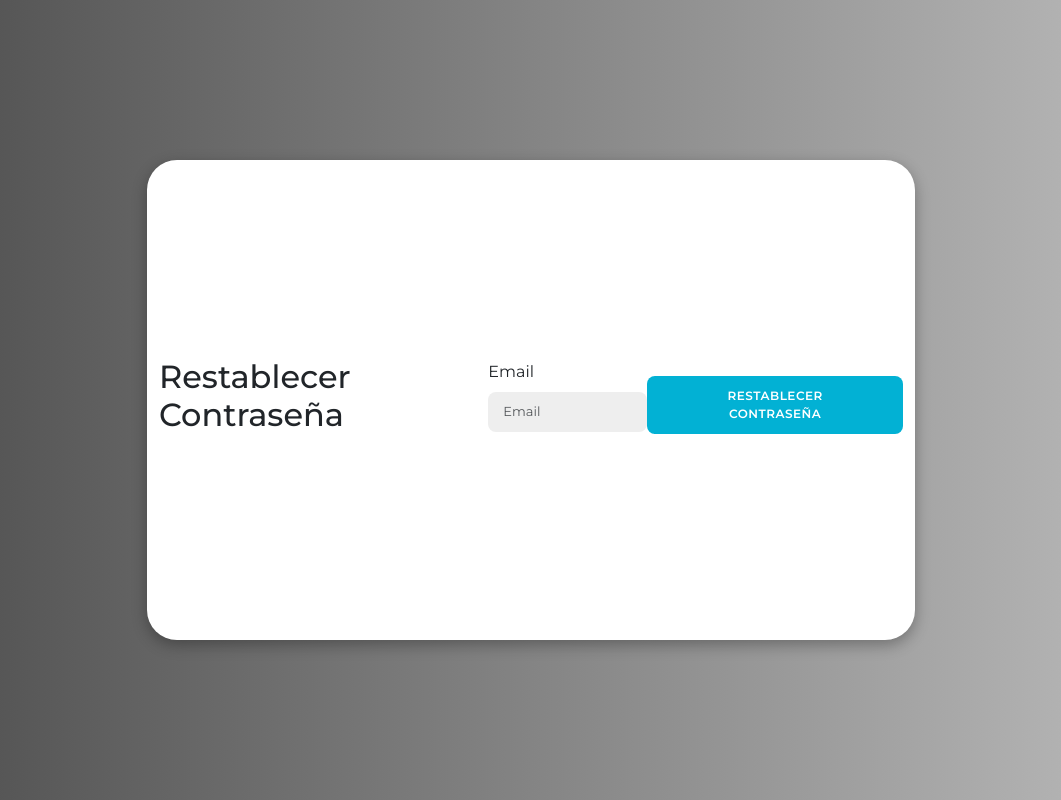
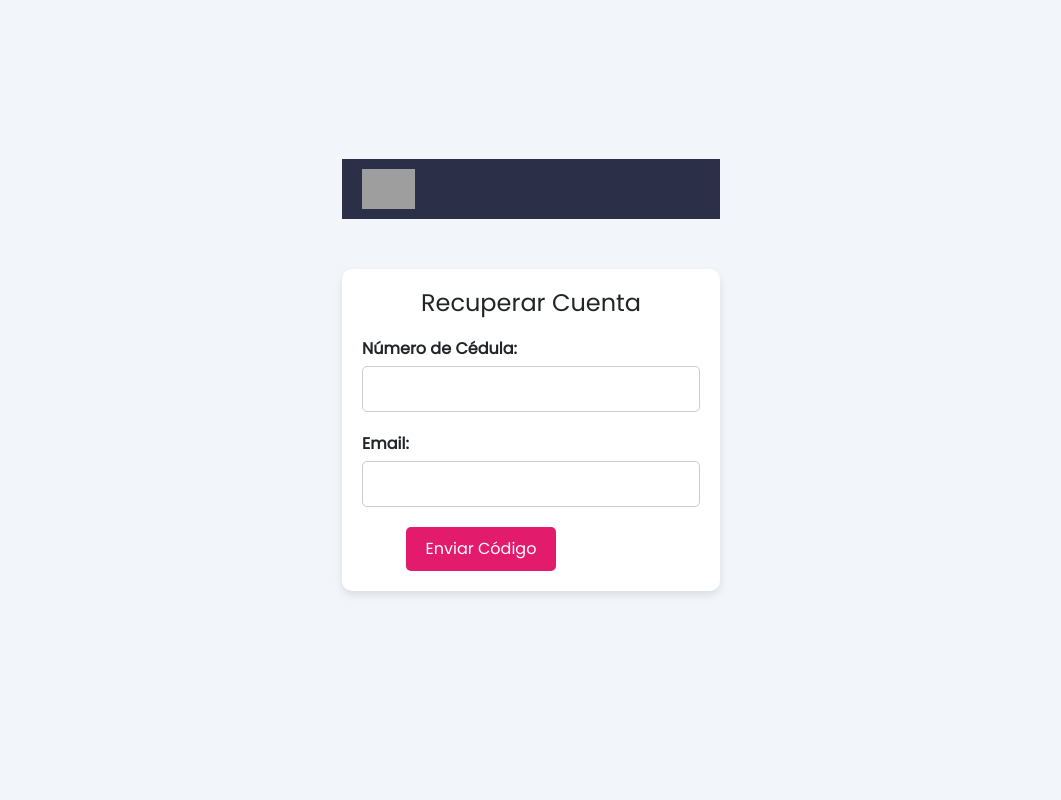
Before and after one commit to Mix-agames12/Politech-ISW2, a React (Create React App) app: page /password-reset in a window 1280 px wide. Shown: the whole page, without its empty margins (109-1170 px from the left). Built offline with nearby package versions, Linux system fonts and the light colour scheme; grey boxes are pictures that could not be loaded.

Commit message:
-Cambio login y registro

```diff
--- a/package.json
+++ b/package.json
@@ -6,6 +6,7 @@
     "@testing-library/jest-dom": "^5.17.0",
     "@testing-library/react": "^13.4.0",
     "@testing-library/user-event": "^13.5.0",
+    "bcryptjs": "^2.4.3",
     "bootstrap": "^5.3.3",
     "firebase": "^10.12.3",
     "react": "^18.3.1",
--- a/src/Login.css
+++ b/src/Login.css
@@ -1,4 +1,3 @@
-/* src/Login.css */
 @import url('https://fonts.googleapis.com/css?family=Montserrat:300,400,500,600,700&display=swap');
 
 * {
@@ -24,9 +23,9 @@ body {
   border-radius: 30px;
   box-shadow: 0 5px 15px rgba(0, 0, 0, 0.3);
   overflow: hidden;
-  width: 768px;
+  width: 800px;
   max-width: 100%;
-  min-height: 480px;
+  min-height: 500px;
   display: flex;
   align-items: center;
   position: relative;
@@ -62,11 +61,11 @@ body {
   text-transform: uppercase;
   margin-top: 10px;
   cursor: pointer;
-  transition: background-color 0.3s ease; /* Añade una transición suave */
+  transition: background-color 0.3s ease;
 }
 
 .container button:hover {
-  background-color: #0177a9; /* Color al pasar el mouse */
+  background-color: #0177a9;
 }
 
 .container button.hidden {
@@ -171,9 +170,20 @@ body {
   z-index: 1000;
 }
 
+.overlay-panel h1 {
+  font-size: 60px;
+  margin: 20px 0;
+}
+
+.container.right-panel-active .overlay-container {
+  transform: translateX(-100%);
+  border-radius: 0 150px 100px 0;
+}
+
 .overlay {
-  background: linear-gradient(to right, #4d4d4d, #bbbbbb);
-  color: #ffffff;
+  background: linear-gradient(to right, #00c8f0, #073298);
+  height: 100%;
+  color: #fff;
   position: relative;
   left: -100%;
   height: 100%;
@@ -182,31 +192,26 @@ body {
   transition: all 0.6s ease-in-out;
 }
 
-.container.right-panel-active .overlay-container {
-  transform: translateX(-100%);
-}
-
 .container.right-panel-active .overlay {
   transform: translateX(50%);
 }
 
 .overlay-panel {
   position: absolute;
+  top: 0;
+  height: 100%;
+  width: 50%;
   display: flex;
   align-items: center;
   justify-content: center;
   flex-direction: column;
-  padding: 0 40px;
-  text-align: center;
-  top: 0;
-  height: 100%;
-  width: 50%;
+  padding: 0 30px;
   transform: translateX(0);
-  transition: transform 0.6s ease-in-out;
+  transition: all 0.6s ease-in-out;
 }
 
 .overlay-left {
-  transform: translateX(-20%);
+  transform: translateX(-200%);
 }
 
 .container.right-panel-active .overlay-left {
@@ -219,35 +224,5 @@ body {
 }
 
 .container.right-panel-active .overlay-right {
-  transform: translateX(20%);
+  transform: translateX(200%);
 }
-
-.overlay-panel h1 {
-  font-size: 30px;
-  font-weight: 600;
-}
-
-.overlay-panel p {
-  font-size: 14px;
-  font-weight: 300;
-  line-height: 20px;
-  letter-spacing: 0.5px;
-  margin: 20px 0 30px;
-}
-
-.overlay-panel button {
-  border: 1px solid transparent;
-  padding: 10px 25px;
-  border-radius: 20px;
-  background-color: #ffffff;
-  color: #4d4d4d;
-  font-size: 14px;
-  font-weight: 600;
-  letter-spacing: 1px;
-  text-transform: uppercase;
-  transition: transform 80ms ease-in;
-}
-
-.overlay-panel button:hover {
-  background-color: #bbbbbb;
-}
--- /dev/null
+++ b/src/PasswordReset.css
@@ -0,0 +1,89 @@
+@import url('https://fonts.googleapis.com/css2?family=Poppins&display=swap');
+
+* {
+    font-family: "Poppins", sans-serif;
+    margin: 0;
+    padding: 0;
+    box-sizing: border-box;
+}
+
+body {
+    margin: 0;
+    padding: 0;
+    background-color: #f2f6fa;
+}
+
+.navbar {
+    background-color: #2C2F48;
+    color: #fff;
+    display: flex;
+    justify-content: space-between;
+    align-items: center;
+    padding: 10px 20px;
+}
+
+.navbar .logo {
+    display: flex;
+    align-items: center;
+    width: 100%;
+}
+
+#logo-img {
+    height: 40px; /* Ajusta el tamaño del logo según tus necesidades */
+    margin-right: 10px;
+}
+
+.logo-text {
+    font-size: 24px;
+    font-weight: bold;
+}
+
+.recover-container {
+    text-align: center;
+    margin: 50px auto;
+    padding: 20px;
+    max-width: 600px;
+    background-color: #fff;
+    border-radius: 10px;
+    box-shadow: 0 4px 8px rgba(0, 0, 0, 0.1);
+}
+
+.recover-container h2 {
+    font-size: 24px;
+    margin-bottom: 20px;
+}
+
+.recover-container .form-group {
+    margin-bottom: 20px;
+    text-align: left;
+}
+
+.recover-container label {
+    display: block;
+    margin-bottom: 5px;
+    font-weight: bold;
+}
+
+.recover-container input {
+    width: 100%;
+    padding: 10px;
+    border-radius: 5px;
+    border: 1px solid #ccc;
+}
+
+.form-group-btn {
+    text-align: center;
+}
+
+.btn {
+    padding: 10px 20px;
+    border-radius: 5px;
+    border: none;
+    cursor: pointer;
+    font-size: 16px;
+}
+
+.btn.primary {
+    background-color: #E31B6D;
+    color: #fff;
+}
--- a/src/SignUp.css
+++ b/src/SignUp.css
@@ -15,6 +15,7 @@ body {
     height: 100vh;
     justify-content: center;
     align-items: center;
+    background: #f6f5f7;
 }
 
 .container {
@@ -25,7 +26,6 @@ body {
     width: 800px;
     max-width: 100%;
     display: flex;
-    justify-content: space-between;
     position: relative;
 }
 
@@ -89,7 +89,9 @@ body {
 }
 
 .overlay {
-    background: linear-gradient(to right, #4d4d4d, #bbbbbb);
+    background: #FF416C;
+    background: -webkit-linear-gradient(to right, #FF4B2B, #FF416C);
+    background: linear-gradient(to right, #FF4B2B, #FF416C);
     background-repeat: no-repeat;
     background-size: cover;
     background-position: 0 0;
@@ -160,7 +162,7 @@ body {
     padding: 10px 25px;
     border-radius: 20px;
     background-color: #ffffff;
-    color: #4d4d4d;
+    color: #FF4B2B;
     font-size: 14px;
     font-weight: 600;
     letter-spacing: 1px;
@@ -218,12 +220,12 @@ body {
 }
 
 .btn.primary {
-    background-color: #E31B6D;
+    background-color: #FF4B2B;
     color: #fff;
     margin-right: 100px;
 }
 
 .btn.secondary {
-    background-color: #E31B6D;
+    background-color: #FF4B2B;
     color: #fff;
 }
--- a/src/components/Login.js
+++ b/src/components/Login.js
@@ -19,10 +19,6 @@ const Login = () => {
         } catch (error) {
             console.error('Error logging in:', error);
         }
-    };
-
-    const handleSignUpClick = () => {
-        document.getElementById('container').classList.add('right-panel-active');
     };
 
     const handleSignInClick = () => {
@@ -70,7 +66,7 @@ const Login = () => {
                     <div className="overlay-panel overlay-right">
                         <h1>Bienvenido</h1>
                         <p>Ingresa tus datos personales para usar todas las funcionalidades</p>
-                        <button className="ghost" id="signUp" onClick={handleSignUpClick}>Registrarse</button>
+                        <button type="button" className="ghost" id="signUp" onClick={() => navigate('/signup')}>Registrarse</button>
                     </div>
                 </div>
             </div>
--- a/src/components/PasswordReset.js
+++ b/src/components/PasswordReset.js
@@ -1,13 +1,15 @@
-// src/components/PasswordReset.js
 import React, { useState } from 'react';
 import { auth } from '../firebaseConfig';
 import { sendPasswordResetEmail } from 'firebase/auth';
+import '../PasswordReset.css';
 
 const PasswordReset = () => {
     const [email, setEmail] = useState('');
+    const [cedula, setCedula] = useState('');
     const [message, setMessage] = useState('');
 
-    const handlePasswordReset = async () => {
+    const handlePasswordReset = async (e) => {
+        e.preventDefault();
         try {
             await sendPasswordResetEmail(auth, email);
             setMessage('Correo de restablecimiento de contraseña enviado. Revisa tu bandeja de entrada.');
@@ -18,21 +20,47 @@ const PasswordReset = () => {
     };
 
     return (
-        <div className="container">
-            <h2>Restablecer Contraseña</h2>
+        <>
+            <div className="navbar">
+                <div className="logo">
+                    <img src="assets/images/neologo.png" alt="logo" id="logo-img" />
+                    <span className="logo-text"></span>
+                </div>
+            </div>
+            <div className="recover-container">
+                <h2>Recuperar Cuenta</h2>
+                <form onSubmit={handlePasswordReset}>
                     <div className="form-group">
-                <label>Email</label>
+                        <label htmlFor="cedula">Número de Cédula:</label>
+                        <input
+                            type="text"
+                            id="cedula"
+                            name="cedula"
+                            value={cedula}
+                            onChange={(e) => setCedula(e.target.value)}
+                            maxLength="10"
+                            minLength="10"
+                            required
+                        />
+                    </div>
+                    <div className="form-group">
+                        <label htmlFor="email">Email:</label>
                         <input
                             type="email"
-                    className="form-control"
-                    placeholder="Email"
+                            id="email"
+                            name="email"
                             value={email}
                             onChange={(e) => setEmail(e.target.value)}
+                            required
                         />
                     </div>
-            <button className="btn btn-primary" onClick={handlePasswordReset}>Restablecer Contraseña</button>
+                    <div className="form-group-btn">
+                        <button type="submit" className="btn primary">Enviar Código</button>
+                    </div>
+                </form>
                 {message && <p>{message}</p>}
             </div>
+        </>
     );
 };
 
--- a/src/components/SignUp.js
+++ b/src/components/SignUp.js
@@ -1,10 +1,9 @@
-// src/components/SignUp.js
 import React, { useState } from 'react';
 import { useNavigate } from 'react-router-dom';
 import { auth, db } from '../firebaseConfig';
 import { createUserWithEmailAndPassword } from 'firebase/auth';
 import { doc, setDoc } from 'firebase/firestore';
-import '../Login.css';
+import '../SignUp.css';
 
 const SignUp = () => {
     const [email, setEmail] = useState('');
@@ -12,24 +11,28 @@ const SignUp = () => {
     const [confirmPassword, setConfirmPassword] = useState('');
     const [name, setName] = useState('');
     const [cedula, setCedula] = useState('');
+    const [error, setError] = useState('');
     const navigate = useNavigate();
 
     const validateForm = () => {
         const passwordRequirements = /^(?=.*[A-Z])(?=.*\d)(?=.*[@$!%*?&])[A-Za-z\d@$!%*?&]{8,}$/;
         let valid = true;
 
+        const passwordRequirementsElement = document.getElementById('password-requirements');
+        const passwordErrorElement = document.getElementById('password-error');
+
         if (!passwordRequirements.test(password)) {
-            document.getElementById('password-requirements').style.display = 'block';
+            if (passwordRequirementsElement) passwordRequirementsElement.style.display = 'block';
             valid = false;
         } else {
-            document.getElementById('password-requirements').style.display = 'none';
+            if (passwordRequirementsElement) passwordRequirementsElement.style.display = 'none';
         }
 
         if (password !== confirmPassword) {
-            document.getElementById('password-error').style.display = 'block';
+            if (passwordErrorElement) passwordErrorElement.style.display = 'block';
             valid = false;
         } else {
-            document.getElementById('password-error').style.display = 'none';
+            if (passwordErrorElement) passwordErrorElement.style.display = 'none';
         }
 
         return valid;
@@ -37,17 +40,21 @@ const SignUp = () => {
 
     const handleSignUp = async (e) => {
         e.preventDefault();
+        setError(''); // Clear previous errors
         if (!validateForm()) return;
 
         try {
             const userCredential = await createUserWithEmailAndPassword(auth, email, password);
             const user = userCredential.user;
 
+            console.log('User created:', user.uid); // Debugging
+
             await setDoc(doc(db, 'users', user.uid), {
                 id: user.uid,
                 correo: email,
                 contraseña: password
             });
+            console.log('User document created'); // Debugging
 
             await setDoc(doc(db, 'clientes', user.uid), {
                 id: user.uid,
@@ -55,10 +62,25 @@ const SignUp = () => {
                 cedula: cedula,
                 correo_electronico: email
             });
+            console.log('Client document created'); // Debugging
+
+            await setDoc(doc(db, 'cuentas', user.uid), {
+                id: user.uid,
+                cedula: cedula,
+                tipo_cuenta: 'Ahorros',
+                monto: 100,
+                numero_cuenta: `ACC${user.uid}`
+            });
+            console.log('Account document created'); // Debugging
 
             navigate('/login');
         } catch (error) {
-            console.error('Error signing up:', error);
+            if (error.code === 'auth/email-already-in-use') {
+                setError('El correo electrónico ya está en uso. Por favor, prueba con otro.');
+            } else {
+                setError('Error registrando el usuario. Por favor, inténtalo de nuevo.');
+                console.error('Error signing up:', error);
+            }
         }
     };
 
@@ -67,12 +89,24 @@ const SignUp = () => {
             <div className="form-container sign-up-container">
                 <form onSubmit={handleSignUp}>
                     <h1>Crear Cuenta</h1>
+                    {error && <p style={{ color: 'red' }}>{error}</p>}
                     <input
                         type="text"
                         placeholder="Nombre"
                         value={name}
                         onChange={(e) => setName(e.target.value)}
                         required
+                    />
+                    <input
+                        type="text"
+                        placeholder="Número de Cédula"
+                        value={cedula}
+                        onChange={(e) => setCedula(e.target.value)}
+                        maxLength="10"
+                        minLength="10"
+                        required
+                        inputMode="numeric"
+                        onInput={(e) => e.target.value = e.target.value.replace(/[^0-9]/g, '')}
                     />
                     <input
                         type="email"
@@ -86,23 +120,25 @@ const SignUp = () => {
                         placeholder="Contraseña"
                         value={password}
                         onChange={(e) => setPassword(e.target.value)}
+                        minLength="8"
                         required
                     />
+                    <small id="password-requirements" style={{ color: 'red', display: 'none' }}>
+                        La contraseña debe tener al menos 8 caracteres, una letra mayúscula, un número y un carácter especial.
+                    </small>
                     <input
                         type="password"
                         placeholder="Confirmar Contraseña"
                         value={confirmPassword}
                         onChange={(e) => setConfirmPassword(e.target.value)}
+                        minLength="8"
                         required
                     />
-                    <input
-                        type="text"
-                        placeholder="Número de Cédula"
-                        value={cedula}
-                        onChange={(e) => setCedula(e.target.value)}
-                        required
-                    />
+                    <small id="password-error" style={{ color: 'red', display: 'none' }}>
+                        Las contraseñas no coinciden
+                    </small>
                     <button type="submit">Registrarse</button>
+
                 </form>
             </div>
             <div className="overlay-container">
@@ -110,12 +146,12 @@ const SignUp = () => {
                     <div className="overlay-panel overlay-left">
                         <h1>Bienvenido de vuelta</h1>
                         <p>Para mantenerse conectado con nosotros, inicie sesión con su información personal</p>
-                        <button className="ghost" id="signIn" onClick={() => navigate('/')}>Iniciar Sesión</button>
+                        <button className="ghost" id="signIn" onClick={() => navigate('/login')}>Iniciar Sesión</button>
                     </div>
                     <div className="overlay-panel overlay-right">
                         <h1>Bienvenido</h1>
                         <p>Ingresa tus datos personales para usar todas las funcionalidades</p>
-                        <button className="ghost" id="signUp" onClick={() => navigate('/signup')}>Registrarse</button>
+                        <button className="ghost" id="signUp" onClick={() => document.getElementById('container').classList.add('right-panel-active')}>Registrarse</button>
                     </div>
                 </div>
             </div>
--- a/src/index.js
+++ b/src/index.js
@@ -5,6 +5,7 @@ import './index.css';
 import 'bootstrap/dist/css/bootstrap.min.css';
 import App from './App';
 import './Login.css';
+import './SignUp.css';
 
 ReactDOM.render(
   <React.StrictMode>
```
Also changed, not shown: 1 other file (tests, documents, lock files or other folders). Lines whose indentation alone changed are shown as unchanged.
